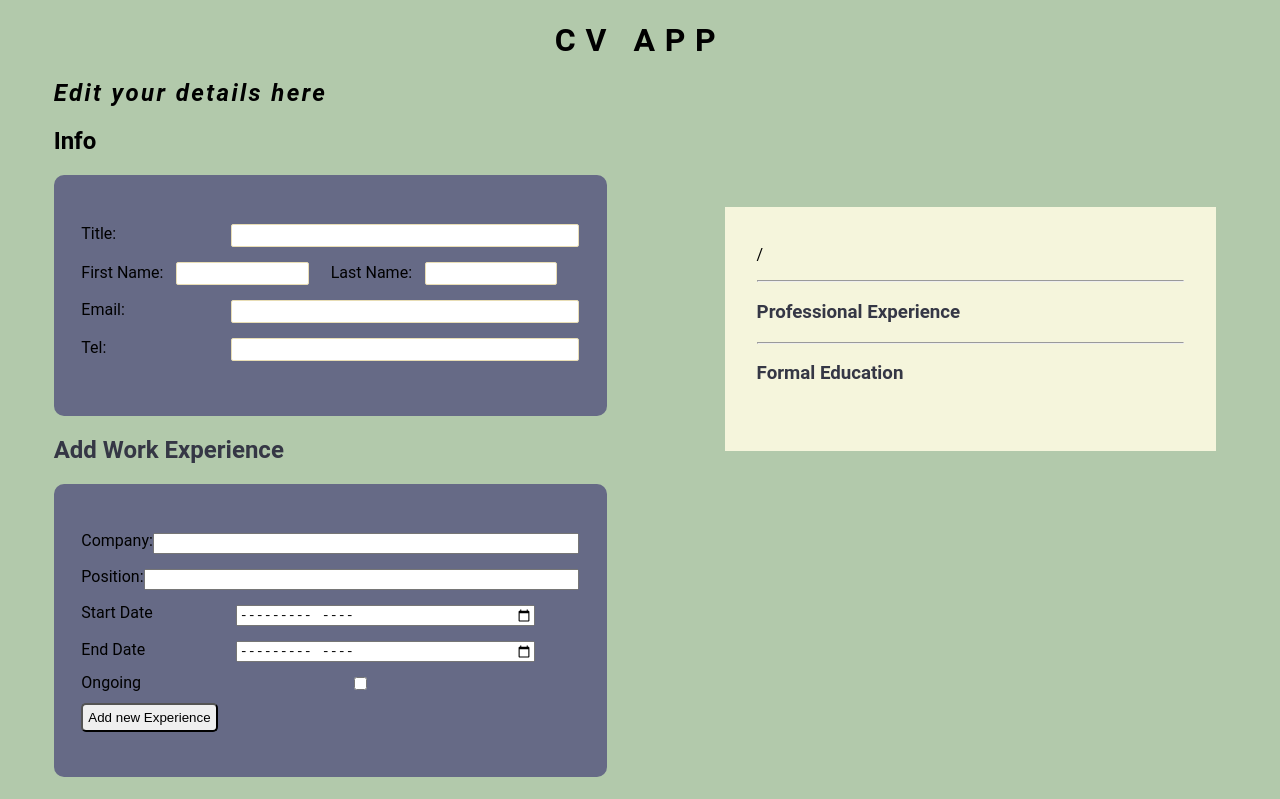
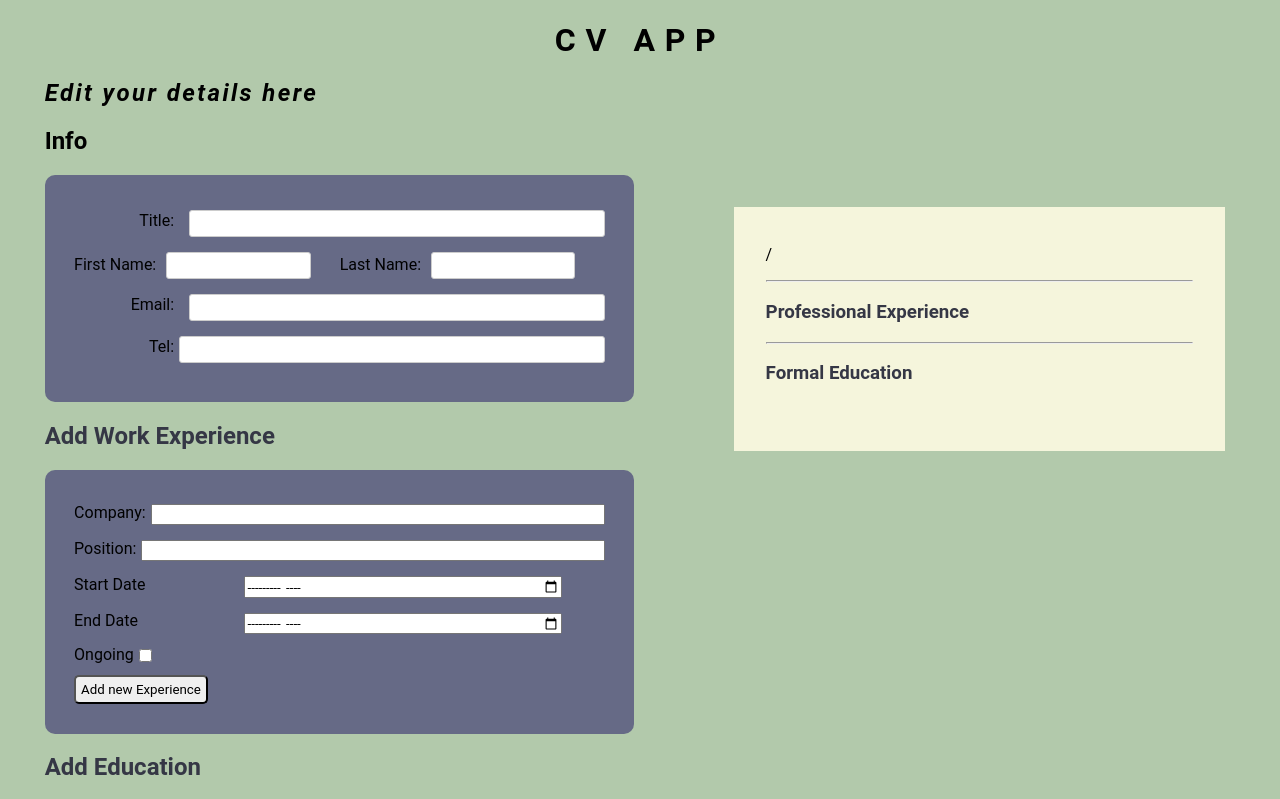
Before and after one commit to impronen/cv-app, a React (Create React App) app: page / in a window 1280 px wide. Shown: the top 799 px of the page. Built offline with nearby package versions, Linux system fonts and the light colour scheme.

Commit message:
css changes info card changes

```diff
--- a/src/components/Education.js
+++ b/src/components/Education.js
@@ -57,11 +57,11 @@ export default function Education({ updateEducationData }) {
       <h2 className="listHeading">Add Education</h2>
       <form className="educationForm" onSubmit={addEducation}>
         <div>
-          <div className="formElement nameElement">
+          <div className="formElement nameElement fullWidthInput">
             <label>School:</label>
             <input value={schoolName} onChange={changeSchoolName} />
           </div>
-          <div className="formElement nameElement">
+          <div className="formElement nameElement fullWidthInput">
             <label>Degree:</label>
             <input value={degree} onChange={changeDegree} />
           </div>
--- a/src/components/Experience.js
+++ b/src/components/Experience.js
@@ -58,21 +58,21 @@ export default function Experience({ updateExperienceData }) {
       <h2 className="listHeading">Add Work Experience</h2>
       <form className="experienceForm" onSubmit={addJob}>
         <div>
-          <div className="formElement nameElement">
+          <div className="formElement nameElement fullWidthInput">
             <label>Company:</label>
             <input value={company} onChange={changeCompany} />
           </div>
-          <div className="formElement nameElement">
+          <div className="formElement nameElement fullWidthInput">
             <label>Position:</label>
             <input value={position} onChange={changePosition} />
           </div>
 
-          <div className="formElement dateRow">
+          <div className="formElement dateRow fullWidthInput">
             <label className="dateLabel">Start Date</label>
 
             <input value={startDate} onChange={changeStartDate} type="month" />
           </div>
-          <div className="formElement dateRow">
+          <div className="formElement dateRow fullWidthInput">
             <label className="dateLabel">End Date</label>
             <input value={endDate} onChange={changeEndDate} type="month" />
           </div>
--- a/src/components/General.js
+++ b/src/components/General.js
@@ -27,7 +27,7 @@ export default function GeneralInfo({ updateGeneralData }) {
       <h2>Info</h2>
 
       <form className="generalInfo">
-        <div className="formElement">
+        <div className="formElement fullWidthInput">
           <label className="label">Title:</label>
 
           <input
@@ -64,7 +64,7 @@ export default function GeneralInfo({ updateGeneralData }) {
           </div>
         </div>
 
-        <div className="formElement">
+        <div className="formElement fullWidthInput">
           <label className="label">Email:</label>
 
           <input
--- a/src/index.css
+++ b/src/index.css
@@ -13,6 +13,27 @@ button {
   border-radius: 5px;
 }
 
+button,
+input,
+select,
+textarea {
+  font-family: inherit;
+}
+
+input {
+  margin-top: 5px;
+  margin-left: 5px;
+  width: 90%;
+}
+
+input[type="month"] {
+  width: 59%;
+}
+
+input[type="email"]:invalid {
+  box-shadow: 0 0 5px 1px #a80608;
+}
+
 .pageTitle {
   display: flex;
   justify-content: center;
@@ -26,22 +47,19 @@ button {
   justify-content: space-around;
 }
 
-.mainHeading {
-  font-style: italic;
-  letter-spacing: 0.1em;
-}
-
 .generalInfo,
 .educationForm,
 .experienceForm {
   display: flex;
-  justify-content: center;
   flex-direction: column;
   padding: 5%;
-  padding-top: 8%;
-  padding-bottom: 8%;
   border-radius: 10px;
   background-color: #666a86;
+}
+
+.mainHeading {
+  font-style: italic;
+  letter-spacing: 0.1em;
 }
 
 .formElement {
@@ -50,58 +68,31 @@ button {
   margin-bottom: 10px;
 }
 
-.label {
-  min-width: 30%;
+.formElement .label {
+  min-width: 100px;
+  text-align: right;
 }
 
-.displayInfo {
-  min-width: 40%;
-}
-
-.renderContainer {
-  margin: 2%;
-}
-
-.title {
-  letter-spacing: 0.1em;
-  margin-bottom: 10px;
-}
-
-.nameContainer {
-  display: flex;
-  flex-direction: row;
-  margin-top: 10px;
-  margin-bottom: -15px;
-}
-.name {
-  padding-right: 2%;
-  margin-block-start: 0px;
-  margin-block-end: 0px;
-}
-
-.infoContainer {
-  background-color: beige;
-  padding: 1em 2em 3em;
-  margin-top: 30%;
+.formElement .input {
+  flex: 1;
+  width: 100%;
+  padding: 5px;
+  border: 1px solid #ccc;
+  border-radius: 3px;
 }
 
 .listHeading {
   color: #353745;
 }
 
-.itemHeading {
-  color: #1f2726;
-  margin-bottom: 10px;
-}
-
-.nameElement {
-  display: flex;
-  flex-direction: row;
+.nameElement .input {
+  width: auto;
 }
 
 .checkboxContainer {
   display: flex;
   align-items: center;
+  max-width: fit-content;
   margin-top: 10px;
 }
 
@@ -117,16 +108,42 @@ button {
 }
 
 .input {
-  width: 70%;
+  appearance: none;
   background-color: #ffffff;
   border: 1px solid #e8ddb5;
   border-radius: 2px;
   padding: 3px;
 }
 
+input:focus {
+  background-color: rgb(216, 236, 255);
+  outline: none;
+  border: 1px solid #e8ddb5;
+}
+
+.fullWidthInput {
+  display: flex;
+  align-items: center;
+}
+
+.fullWidthInput .label {
+  min-width: 100px;
+  text-align: right;
+  margin-right: 10px;
+}
+
+.fullWidthInput .input {
+  flex: 1;
+  width: 100%;
+  padding: 5px;
+  border: 1px solid #ccc;
+  border-radius: 3px;
+}
+
 .nameElement {
   display: flex;
   align-items: center;
+  justify-content: space-between;
 }
 
 .nameElement .input {
@@ -134,25 +151,41 @@ button {
   margin-left: 10px;
 }
 
-.nameElement .label {
-  min-width: 30%;
-  margin-right: 1%;
+/* RIGHT SIDE OF PAGE */
+
+.displayInfo {
+  min-width: 40%;
 }
 
-input {
-  margin-top: 5px;
-  width: 90%;
+.renderContainer {
+  margin: 2%;
 }
 
-input[type="month"] {
-  width: 59%;
+.nameContainer {
+  display: flex;
+  flex-direction: row;
+  margin-top: 10px;
+  margin-bottom: -15px;
 }
 
-input[type="email"]:invalid {
-  box-shadow: 0 0 5px 1px #a80608;
+.title {
+  letter-spacing: 0.1em;
+  margin-bottom: 10px;
 }
 
-input:focus {
-  background-color: rgb(216, 236, 255);
-  outline: none;
+.name {
+  padding-right: 2%;
+  margin-block-start: 0px;
+  margin-block-end: 0px;
 }
+
+.infoContainer {
+  background-color: beige;
+  padding: 1em 2em 3em;
+  margin-top: 30%;
+}
+
+.itemHeading {
+  color: #1f2726;
+  margin-bottom: 10px;
+}
```
Also changed, not shown: 1 other file (tests, documents, lock files or other folders).
